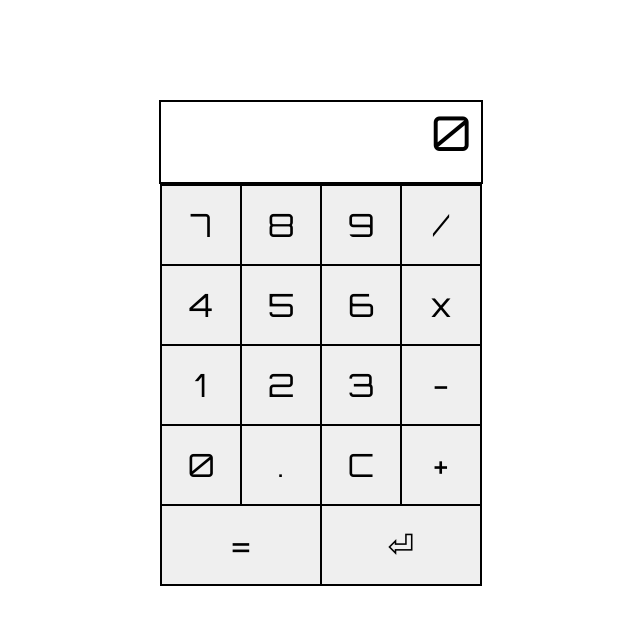
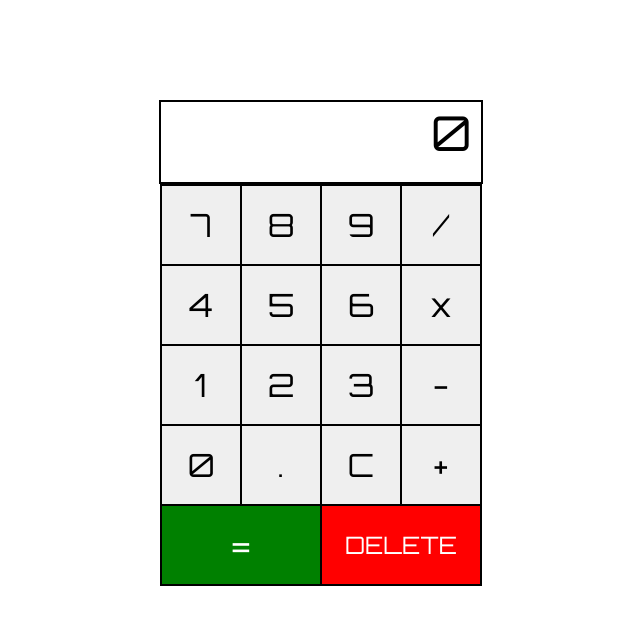
Before and after one commit to juanmaroni/the-odin-project, a plain HTML site: page calculator/index.html in a window 1280 px wide. Shown: the whole page, without its empty margins (319-959 px from the left). Drawn offline with Linux system fonts and the light colour scheme.

Commit message:
New style for Results andn Undo buttons

```diff
--- a/calculator/index.html
+++ b/calculator/index.html
@@ -41,7 +41,7 @@
                     </section>
                     <section id="undoresult" class="keys-row">
                         <button id="result" class="bigkey" name="result">=</button>
-                        <button id="undo" class="bigkey" name="undo">⏎</button>
+                        <button id="undo" class="bigkey" name="undo">DELETE</button>
                     </section>
                 </section>
             </section>
--- a/calculator/style.css
+++ b/calculator/style.css
@@ -52,3 +52,22 @@ body {
     font-family: inherit;
     border: 1px solid #000;
 }
+
+#result {
+    color: #fff;
+    background-color: green;
+}
+
+#result:hover {
+    background-color: rgb(117, 243, 117);
+}
+
+#undo {
+    font-size: 1.5em;
+    color: #fff;
+    background-color: red;
+}
+
+#undo:hover {
+    background-color: rgb(243, 117, 117);
+}
```
